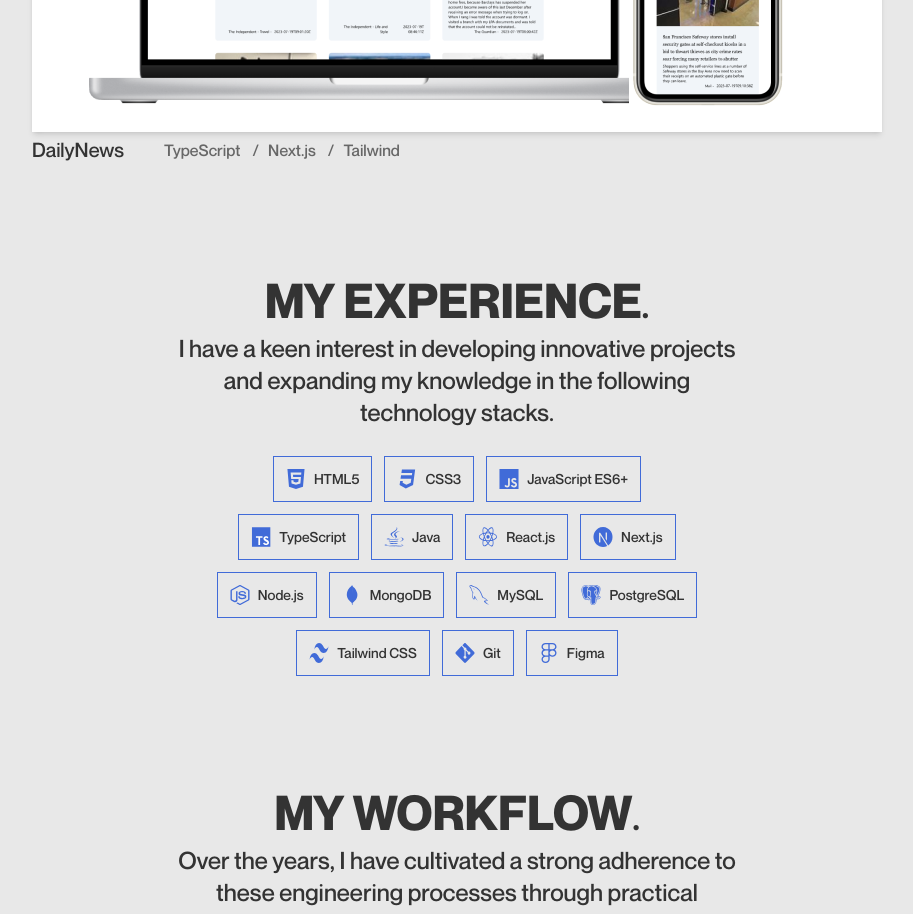
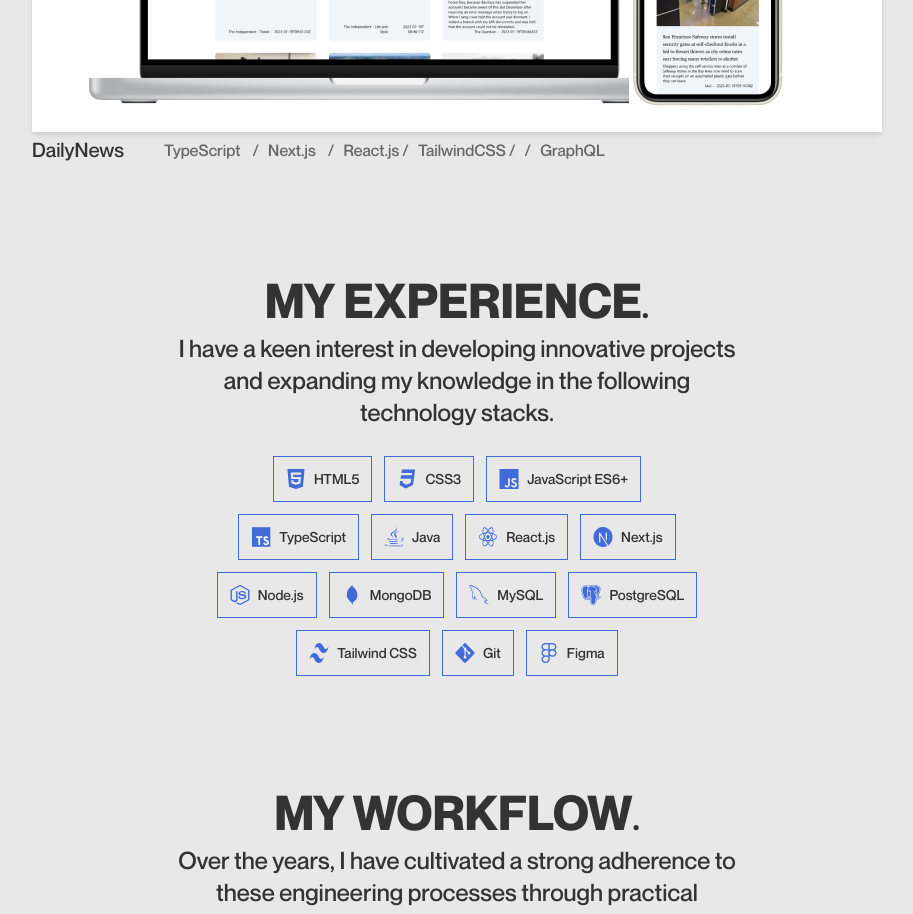
Before and after one commit to jeffersonbalde/jeffersonbalde.me, a Next.js app: page / in a window 1280 px wide. Shown: the part 3280-4194 px from the top of the page, without its empty margins (183-1096 px from the left). Built offline with nearby package versions, Linux system fonts and the light colour scheme.

Commit message:
update tech

```diff
--- a/components/Projects.tsx
+++ b/components/Projects.tsx
@@ -276,7 +276,7 @@
                     <div className='mt-1 flex flex-row items-center'>
                         <h2 className='text-lg mr-5 text-black md:text-xl'>DailyNews</h2>
                         {/* <h6 className='text-grey mr-5 text-[12px] md:text-[15px]'>/</h6> */}
-                        <h6 className='text-grey text-[15px] md:text-[16px] ml-5'>TypeScript &nbsp;&nbsp; /&nbsp;&nbsp; Next.js &nbsp;&nbsp; /&nbsp;&nbsp; Tailwind</h6>
+                        <h6 className='text-grey text-[15px] md:text-[16px] ml-5'>TypeScript &nbsp;&nbsp; /&nbsp;&nbsp; Next.js &nbsp;&nbsp; /&nbsp;&nbsp; React.js /&nbsp;&nbsp; TailwindCSS /&nbsp;&nbsp; /&nbsp;&nbsp; GraphQL</h6>
                      </div>
         </div>
      </div>
```
